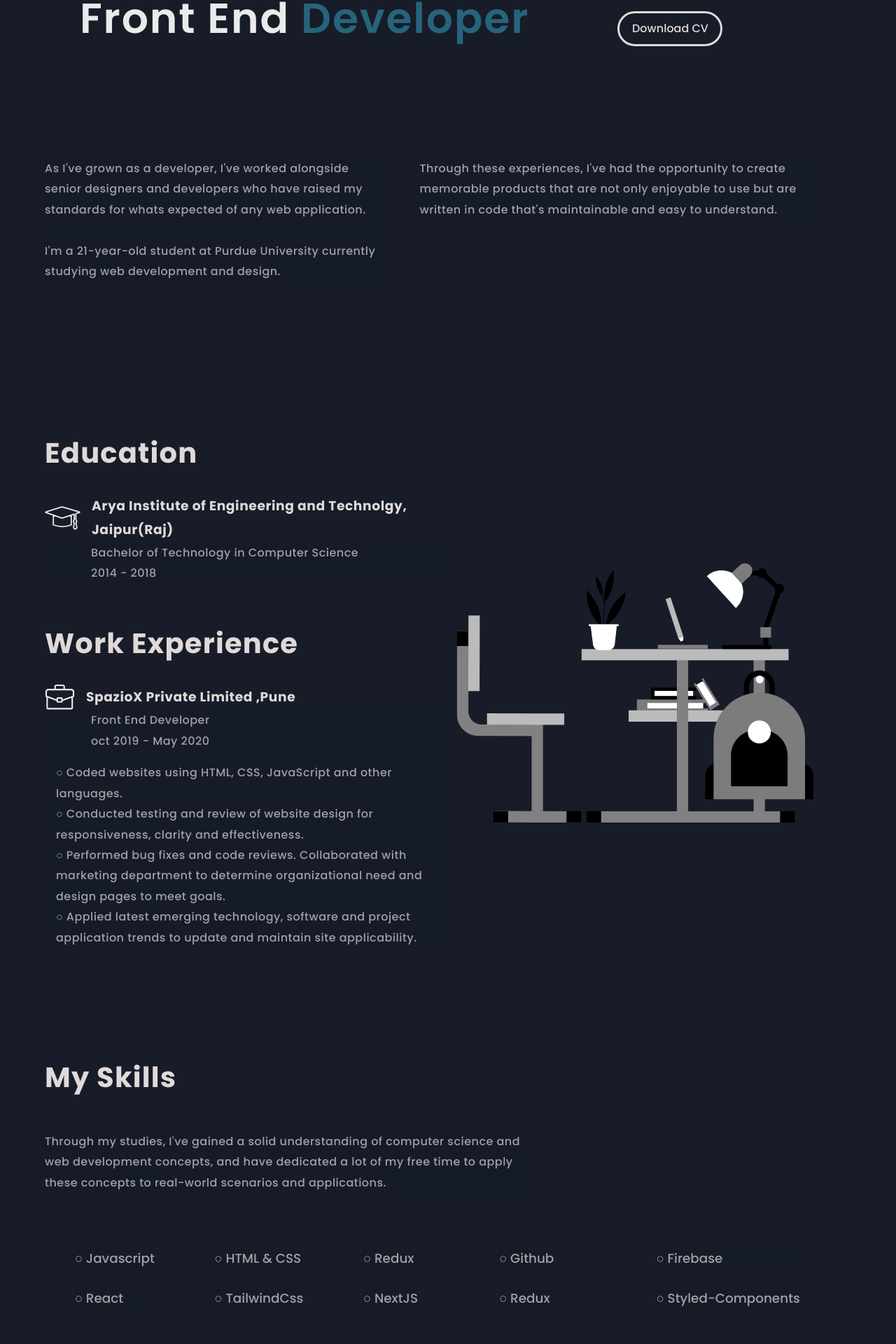
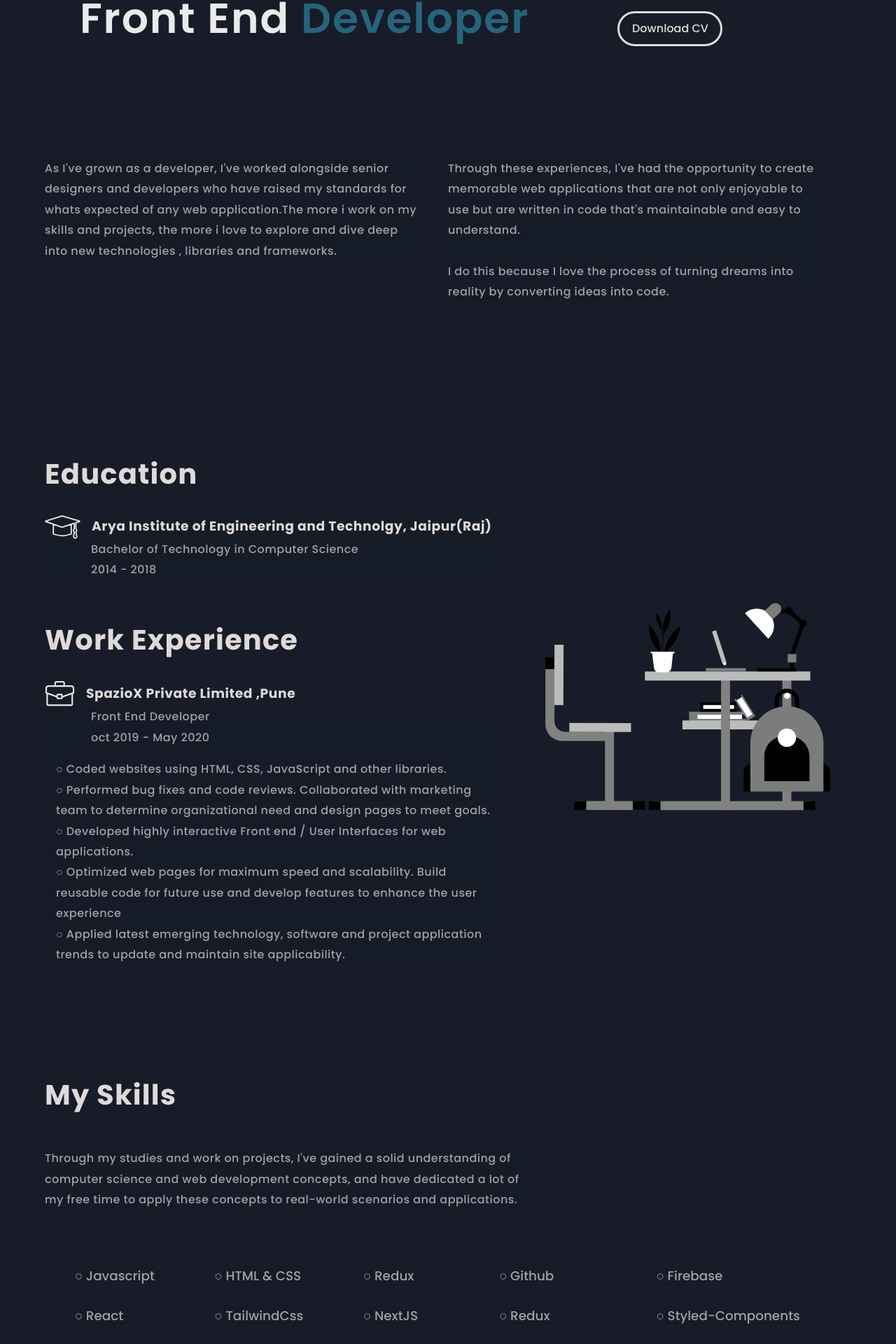
Before and after one commit to AnkitVasita/portfolio, a React (Create React App) app: page / in a window 1280 px wide. Shown: the part 505-2425 px from the top of the page at 70% size. Built offline with nearby package versions, Linux system fonts and the light colour scheme; a web font is replaced by a local one.

Commit message:
change content

```diff
--- a/src/components/About/About.css
+++ b/src/components/About/About.css
@@ -1,6 +1,7 @@
 .about {
   width: 100%;
   height: 100%;
+  font-family: var(--primaryFont);
 }
 
 .about-body {
@@ -13,15 +14,17 @@
 }
 
 .about-description {
+  width: 100%;
   display: flex;
   flex-direction: column;
   align-items: flex-start;
   justify-content: space-evenly;
-  padding-right: 3rem;
+  /* padding-right: 3rem; */
   height: fit-content;
 }
 
 .about-description > p {
+  width: 94%;
   font-weight: 500;
   color: #e0d9d9;
   opacity: 0.7;
@@ -29,7 +32,6 @@
   font-size: 1rem;
   line-height: 184.69%;
   letter-spacing: 0.03em;
-  font-family: var(--primaryFont);
 }
 
 @media (min-width: 992px) and (max-width: 1380px) {
@@ -48,7 +50,7 @@
 @media screen and (max-width: 992px) {
   .about-body {
     /* padding-top: 2rem; */
-    padding: 2rem 2rem 2rem 2rem;
+    /* padding: 2rem 2rem 2rem 2rem; */
     display: flex;
     flex-direction: column;
     align-items: center;
--- a/src/components/About/About.js
+++ b/src/components/About/About.js
@@ -15,15 +15,15 @@ function About() {
       <div className="about-body">
         <div className="check">
           <div className="about-description">
+            <p style={{ color: theme.tertiary }}>{aboutData.description1}</p>
+          </div>
+          <div className="about-description">
             <p style={{ color: theme.tertiary }}>
-              {aboutData.description2}
+              {aboutData.description3}
               <br />
               <br />
-              {aboutData.description1}
+              {aboutData.description4}
             </p>
-          </div>
-          <div className="about-description">
-            <p style={{ color: theme.tertiary }}>{aboutData.description3}</p>
           </div>
         </div>
       </div>
--- a/src/components/Education/Education.css
+++ b/src/components/Education/Education.css
@@ -71,6 +71,11 @@
   border: 1px solid rgb(224, 217, 217);
 }
 
+.edu-img img {
+  width: 90%;
+  margin-left: 4rem;
+}
+
 @media (min-width: 992px) and (max-width: 1380px) {
 }
 
--- a/src/components/Education/Education.js
+++ b/src/components/Education/Education.js
@@ -40,14 +40,18 @@ function Education() {
           <p>Front End Developer</p>
           <p>oct 2019 - May 2020 </p>
           <p>
-            ○ Coded websites using HTML, CSS, JavaScript and other languages.
-            <br />
-            ○ Conducted testing and review of website design for responsiveness,
-            clarity and effectiveness.
+            ○ Coded websites using HTML, CSS, JavaScript and other libraries.
             <br />
             ○ Performed bug fixes and code reviews. Collaborated with marketing
-            department to determine organizational need and design pages to meet
+            team to determine organizational need and design pages to meet
             goals.
+            <br />
+            ○ Developed highly interactive Front end / User Interfaces for web
+            applications.
+            <br />
+            ○ Optimized web pages for maximum speed and scalability. Build
+            reusable code for future use and develop features to enhance the
+            user experience
             <br />○ Applied latest emerging technology, software and project
             application trends to update and maintain site applicability.
           </p>
--- a/src/components/Skill/Skill.js
+++ b/src/components/Skill/Skill.js
@@ -32,10 +32,10 @@ function Education() {
         <h1>My Skills</h1>
 
         <p>
-          Through my studies, I've gained a solid understanding of computer
-          science and web development concepts, and have dedicated a lot of my
-          free time to apply these concepts to real-world scenarios and
-          applications.
+          Through my studies and work on projects, I've gained a solid
+          understanding of computer science and web development concepts, and
+          have dedicated a lot of my free time to apply these concepts to
+          real-world scenarios and applications.
         </p>
         <div className="education_skill">
           <div className="check">
--- a/src/data/aboutData.js
+++ b/src/data/aboutData.js
@@ -1,10 +1,12 @@
 export const aboutData = {
   title: "Who I am",
+
   description1:
-    "I'm a 21-year-old student at Purdue University currently studying web development and design.",
-  description2:
-    "As I've grown as a developer, I've worked alongside senior designers and developers who have raised my standards for whats expected of any web application.",
+    "As I've grown as a developer, I've worked alongside senior designers and developers who have raised my standards for whats expected of any web application.The more i work on my skills and projects, the more i love to explore and dive deep into new technologies , libraries and frameworks.",
+  // description2: "",
   description3:
-    "Through these experiences, I've had the opportunity to create memorable products that are not only enjoyable to use but are written in code that's maintainable and easy to understand.",
+    "Through these experiences, I've had the opportunity to create memorable web applications that are not only enjoyable to use but are written in code that's maintainable and easy to understand.",
+  description4:
+    "I do this because I love the process of turning dreams into reality by converting ideas into code.",
   image: 2,
 };
```
